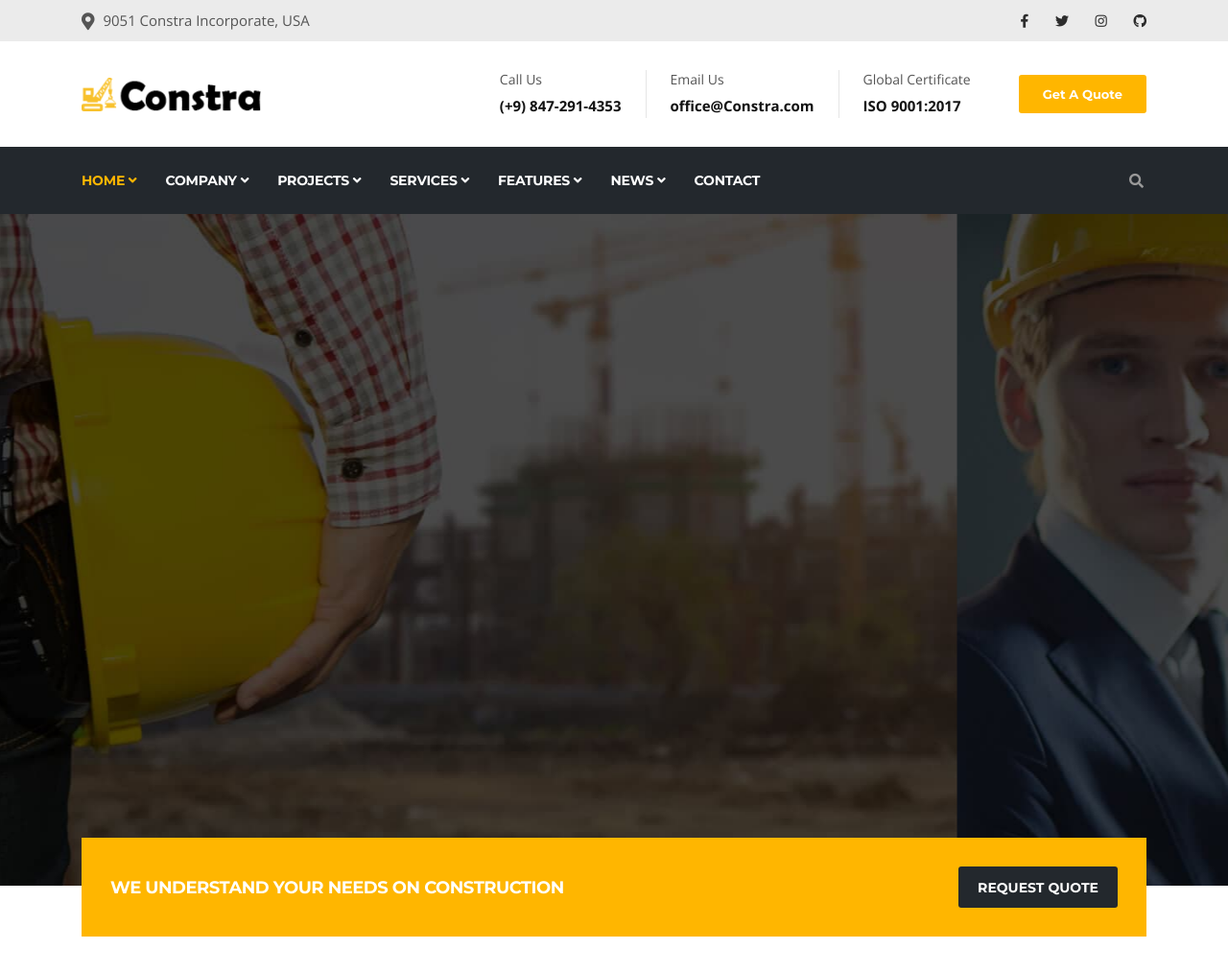
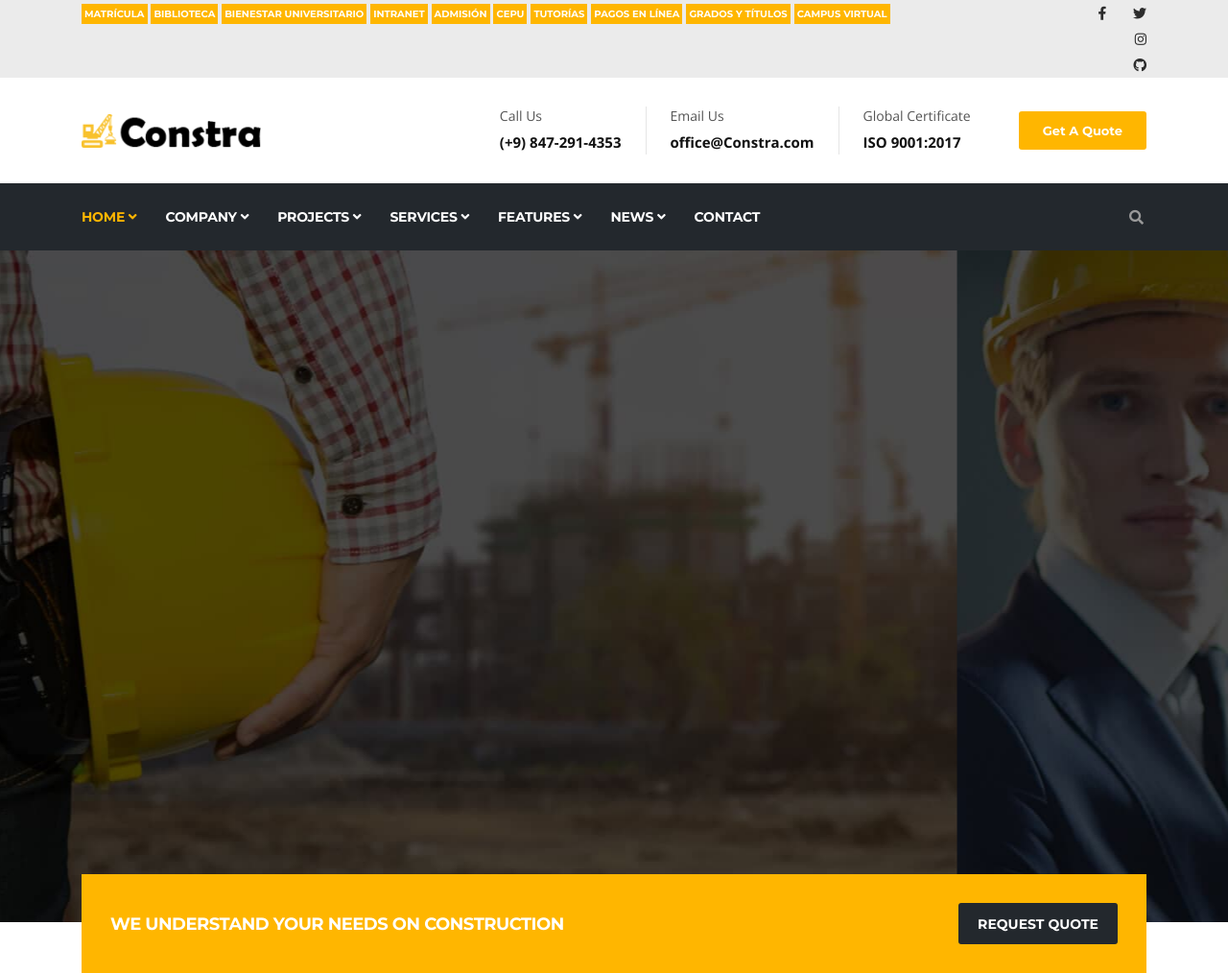
Before and after one commit to alhe122/Web_Quimica, a website: page theme/index.html in a window 1280 px wide. Shown: the top 1014 px of the page at 96% size. Drawn offline with nearby package versions, Linux system fonts and the light colour scheme; some packages are replaced by stand-ins of ours.

Commit message:
barra superior

```diff
--- a/source/scss/_buttons.scss
+++ b/source/scss/_buttons.scss
@@ -46,6 +46,46 @@
   }
 }
 
+.btn-primary2,
+.btn-dark2 {
+  border: 0;
+  border-radius: 3px;
+  padding: 12px 20px 10px;
+  font-weight: 700;
+  text-transform: none;
+  color: #fff;
+  font-family: $font-secondary;
+  transition: 350ms;
+  font-size: 14px;
+  @include tablet {
+      font-size: 13px;
+  }
+}
+
+.btn-white2.btn-primary2 {
+  background: #fff;
+  color: #ffb600;
+}
+
+.btn-primary2 {
+  background: #ffb600;
+}
+
+.btn-dark2 {
+  background: #23282d;
+}
+
+.btn-primary2:hover,
+.btn-dark2:hover,
+.btn-white2.btn-primary2:hover {
+  background: #111;
+  color: #fff;
+  &:active,
+  &:focus {
+      color: #fff;
+      background-color: #111 !important;
+  }
+}
 .general-btn {
   margin-top: 50px;
 }
--- a/theme/index.html
+++ b/theme/index.html
@@ -26,7 +26,7 @@ FACEBOOK: https://www.facebook.com/themefisher
   <!-- Basic Page Needs
 ================================================== -->
   <meta charset="utf-8">
-  <title>Constra - Construction Html5 Template</title>
+  <title>Ingeniería Química</title>
 
   <!-- Mobile Specific Metas
 ================================================== -->
@@ -63,15 +63,33 @@ FACEBOOK: https://www.facebook.com/themefisher
     <div id="top-bar" class="top-bar">
         <div class="container">
           <div class="row">
-              <div class="col-lg-8 col-md-8">
+              <div class="col-lg-11 col-md-1">
                 <ul class="top-info text-center text-md-left">
-                    <li><i class="fas fa-map-marker-alt"></i> <p class="info-text">9051 Constra Incorporate, USA</p>
+                    <li class="lihead"><a class="btn btn-primary2" href="projects.html">Matrícula</a>
+                    </li>
+                    <li><a class="btn btn-primary2" href="projects.html">Biblioteca</a>
+                    </li>
+                    <li><a class="btn btn-primary2" href="projects.html">Bienestar Universitario</a>
+                    </li>
+                    <li><a class="btn btn-primary2" href="projects.html">Intranet</a>
+                    </li>
+                    <li><a class="btn btn-primary2" href="projects.html">Admisión</a>
+                    </li>
+                    <li><a class="btn btn-primary2" href="projects.html">CEPU</a>
+                    </li>
+                    <li><a class="btn btn-primary2" href="projects.html">Tutorías</a>
+                    </li>
+                    <li><a class="btn btn-primary2" href="projects.html">Pagos en Línea</a>
+                    </li>
+                    <li><a class="btn btn-primary2" href="projects.html">Grados y Títulos</a>
+                    </li>
+                    <li><a class="btn btn-primary2" href="projects.html">CAMPUS VIRTUAL</a>
                     </li>
                 </ul>
               </div>
               <!--/ Top info end -->
 
-              <div class="col-lg-4 col-md-4 top-social text-center text-md-right">
+              <div class="col-lg-1 col-md-1 top-social text-center text-md-right">
                 <ul class="list-unstyled">
                     <li>
                       <a title="Facebook" href="https://facebbok.com/themefisher.com">
```
Also changed, not shown: theme/css/style.css.
